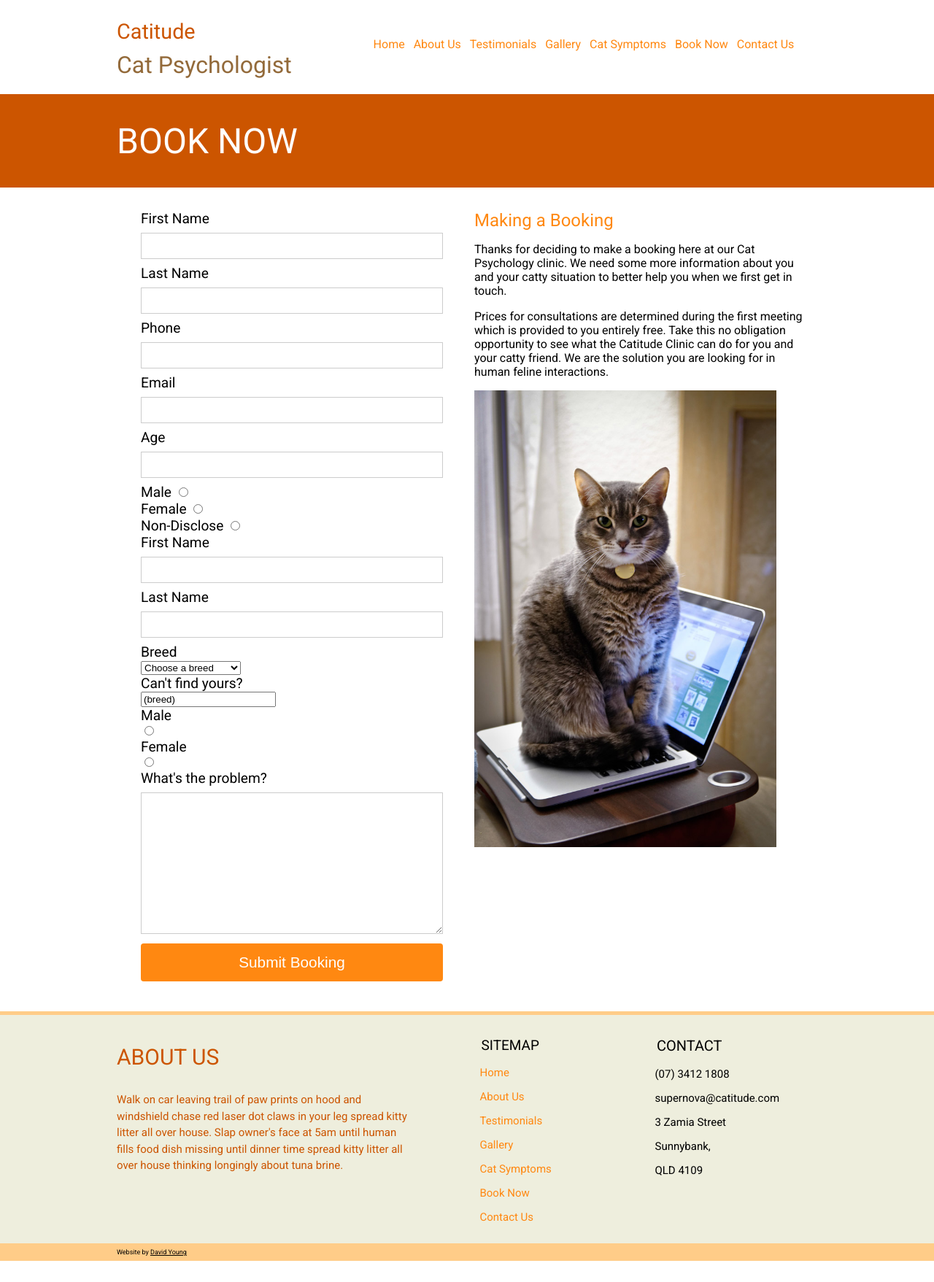
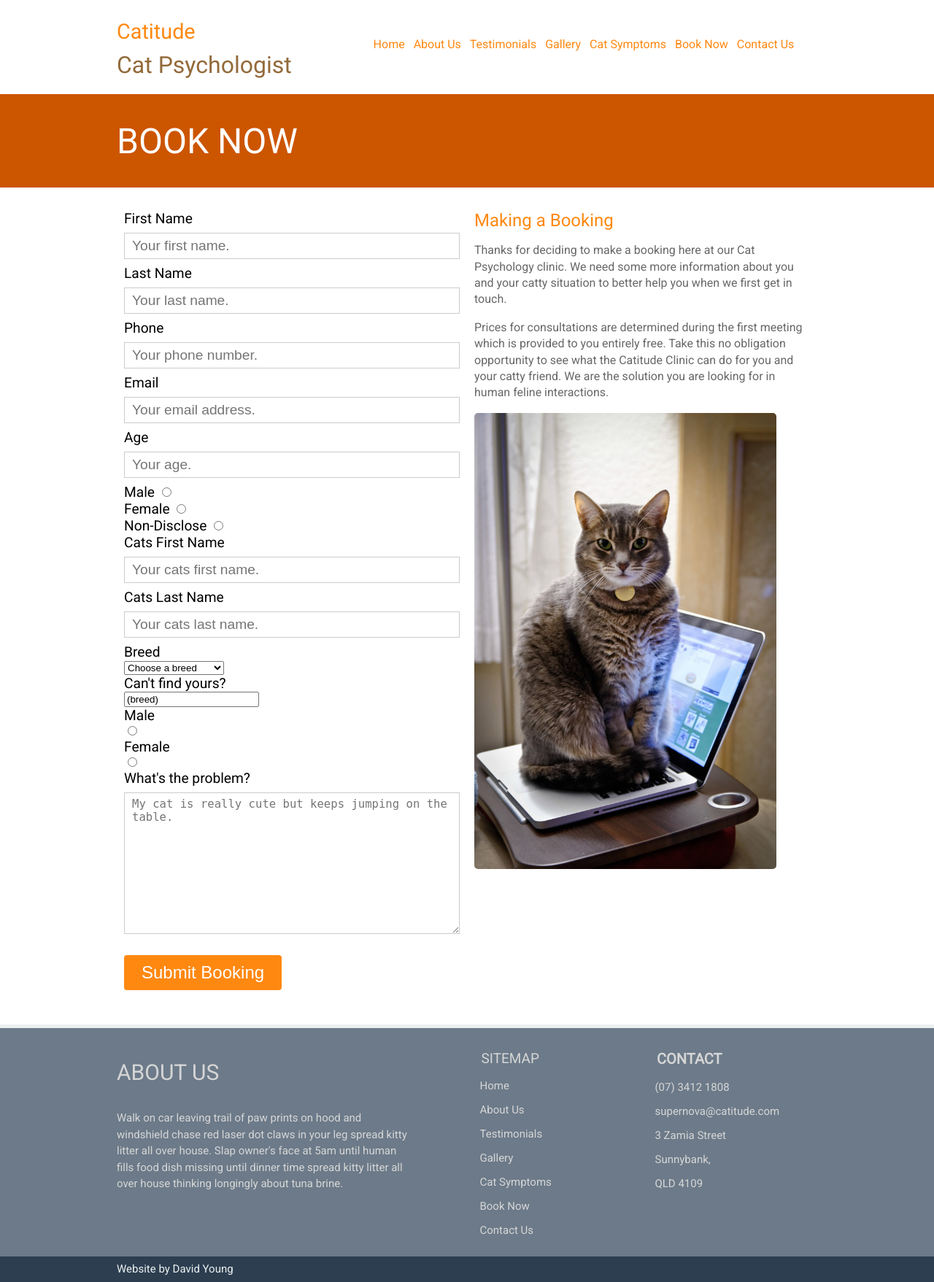
Before and after one commit to dayvidwhy/catitude, a PHP site: page /booking.php in a window 1280 px wide. Shown: the whole page at 73% size. Before the commit the page ends 1728 px from the top, so only its background shows below. Run offline with PHP 8.4, Linux system fonts and the light colour scheme.

Commit message:
Fix some CSS.

```diff
--- a/booking.php
+++ b/booking.php
@@ -16,19 +16,19 @@
 				<div class="card">
 					<form name="bookForm" method="post">
 						<label for="fname">First Name
-							<input type="text" name="fname" id="fname"/>
+							<input placeholder="Your first name." type="text" name="fname" id="fname"/>
 						</label>
 						<label for="lname">Last Name
-							<input type="text" name="lname" id="lname"/>
+							<input placeholder="Your last name." type="text" name="lname" id="lname"/>
 						</label>
 						<label for="phone">Phone
-							<input type="text" name="phone" id="phone" />
+							<input placeholder="Your phone number." type="text" name="phone" id="phone" />
 						</label>
 						<label for="email">Email
-							<input type="text" name="email" id="email"/>
+							<input placeholder="Your email address." type="text" name="email" id="email"/>
 						</label>
 						<label for="email">Age
-							<input type="text" name="age" id="age"/>
+							<input placeholder="Your age." type="text" name="age" id="age"/>
 						</label>
 						<label for="gender_male">Male
 							<input type="radio" name="gender" id="gender_male" value="male" />
@@ -39,9 +39,10 @@
 						<label for="gender_nds">Non-Disclose
 							<input type="radio" name="gender" id="gender_nds" value="nds" />
 						</label>
-						<label for="cfname">First Name <input type="text" name="cfname" id="cfname"/></label>
-						<label for="clname">Last Name
-							<input type="text" name="clname" id="clname"/>
+						<label for="cfname">Cats First Name
+							<input placeholder="Your cats first name." type="text" name="cfname" id="cfname"/></label>
+						<label for="clname">Cats Last Name
+							<input placeholder="Your cats last name." type="text" name="clname" id="clname"/>
 						</label>
 						<label for="breed">Breed</label>
 						<select name="colour" id="breed">
@@ -58,7 +59,7 @@
 						<label for="gender_male">Male</label> <input type="radio" name="gender" id="gender_male" value="male" />
 						<label for="gender_female">Female</label> <input type="radio" name="gender" id="gender_female" value="female" />
 						<label for="problem">What's the problem?
-							<textarea id="problem" name="problem" rows="10" cols="50"></textarea>
+							<textarea placeholder="My cat is really cute but keeps jumping on the table." id="problem" name="problem" rows="10" cols="50"></textarea>
 						</label>
 						<input type="submit" name="submit" value="Submit Booking" />
 						<input type="hidden" name="userToken" value="82903472039874" />
--- a/css/style.css
+++ b/css/style.css
@@ -28,6 +28,7 @@ main {
 /*let our images take up their divs*/
 img {
 	width: 90%;
+	border-radius: 5px;
 }
 
 .person {
@@ -77,7 +78,7 @@ img {
 .foot-row::before {
 	display: block;
 	height: 5px;
-	background-color: #ffcc88;
+	background-color: #ecf0f1;
 	content: '';
 }
 
@@ -197,6 +198,12 @@ h1 {
 	color: #cc5500;
 }
 
+h1 a,
+h1 a:visited {
+	text-decoration: none;
+	color: inherit;
+}
+
 h2 {
 	font-size: 2em;
 	color: #936A3A;
@@ -207,7 +214,7 @@ h3 {
 	font-size: 4em;
 	text-align: center;
 	margin: 5px 0;
-	color: #e74c3c;
+	color: #F2784B;
 	text-shadow: 1px 1px 0 #000, -1px -1px 0 #000, 1px -1px 0 #000, -1px 1px 0 #000, 3px 3px 5px #333;
 }
 
@@ -215,7 +222,7 @@ h4 {
 	font-size: 1.5em;
 	text-align: center;
 	margin: 5px 0;
-	color: #e74c3c;
+	color: #F2784B;
 	text-shadow: 1px 1px 0 #000, -1px -1px 0 #000, 1px -1px 0 #000, -1px 1px 0 #000, 3px 3px 5px #333;
 }
 
@@ -288,6 +295,10 @@ nav ol li a {
 	text-decoration: none;
 }
 
+nav ol li a:visited {
+	color: #ff8811;
+}
+
 nav ol li a:hover {
 	text-decoration: underline;
 	color: #e67e22;
@@ -321,13 +332,12 @@ label {
 	display: block;
 }
 
+label:last-child {
+	margin-bottom: 8px;
+}
+
 /*forms*/
-
-form {
-	width: 90%;
-	margin: auto;
-}
-input[type=text] {
+input[type='text'] {
 	width: 100%;
 	padding: 6px 10px;
 	margin: 8px 0;
@@ -345,20 +355,19 @@ textarea {
 	box-sizing: border-box;
 }
 
-input[type=submit] {
-	width: 100%;
+input[type='submit'] {
 	background-color: #ff8811;
 	color: white;
-	padding: 14px 20px;
-	font-size: 1.3em;
+	padding: 10px 24px;
+	font-size: 1.5em;
 	border: none;
 	border-radius: 4px;
 	cursor: pointer;
-	margin-bottom: 10px;
+	margin: 16px 0;
 	transition: all 0.2s ease-in-out;
 }
 
-input[type=submit]:hover {
+input[type='submit']:hover {
 	background-color: #ffcc88;
 }
 
@@ -406,34 +415,51 @@ footer ul li {
 	font-size: 1.5em;
 }
 
-footer ul li a {
+footer ul li:first-child {
+	font-weight: 700;
+}
+
+footer ul li a,
+footer ul li a:link,
+footer ul li a:visited,
+footer ul li {
 	text-decoration: none;
+	color: #d6d6d6;
+}
+
+footer ul li a:hover {
+	text-decoration: underline;
+}
+
+p {
+	color: #676767;
+	line-height: 1.4;
 }
 
 p.footer-heading {
 	font-size: 3em;
 	font-weight: 400;
-	color: #cc5500;
+	color: #d6d6d6;
 }
 p.footer-about {
 	font-size: 1.5em;
 	line-height: 150%;
-	color: #cc5500;
+	color: #d6d6d6;
 }
 
 .copyright {
-	font-size: 0.9em;
-	color: #000;
+	font-size: 1.5em;
+	color: #ecf0f1;
 	margin: 5px 0;
 }
 
 .copyright a {
-	text-decoration: underline;
-	color: #000;
+	text-decoration: none;
+	color: #ecf0f1;
 }
 .copyright a:hover {
 	text-decoration: underline;
-	color: #eeeedd;
+	color: #ecf0f1;
 }
 
 .row-copy {
@@ -456,8 +482,8 @@ p.footer-about {
 .brown-bg {background-color: #cc5500;}
 .red-bg {background-color: #cc5500;}
 .li-orange {background-color: #ff8811;}
-.bri-orange {background-color: #ffcc88;}
-.grey-bg {background-color: #eeeedd;}
+.bri-orange {background-color: #2c3e50;}
+.grey-bg {background-color: #6C7A89;}
 .dark-orange {background-color: #cc5500;}
 
 #sitemap {
@@ -485,6 +511,7 @@ p.footer-about {
 
 /* Tablets and phones */
 @media screen and (max-width: 600px) {
+	.grid-container {width: 97%;margin:auto;}
 	.row {padding: 1em 0 0.5em 0;}
 	.offset-1 {margin-left: 0;}
 	.offset-2 {margin-left: 0;}
@@ -503,7 +530,7 @@ p.footer-about {
 	.hero-row {
 		padding: 3em 0;
 	}
-	aside ol li a {
-		font-size: 0.8em;
+	aside {
+		display: none;
 	}
 }
--- a/snippets/head.php
+++ b/snippets/head.php
@@ -7,5 +7,5 @@
 <meta property="og:description" content="Cattitude Cat Psychologist Clinic." name="Description">
 <title>Catitude Cat Psychologist</title>
 <link href="https://fonts.googleapis.com/css?family=Roboto" rel="stylesheet">
-<link rel="canonical" href="http://dwy.io/catitude">
-<link rel="stylesheet" type="text/css" href="css/style.css" />
+<link rel="canonical" href="https://catitude.herokuapp.com/<?php basename(__FILE__, '.php'); ?>">
+<link rel="stylesheet" type="text/css" href="/css/style.css" />
--- a/snippets/header.php
+++ b/snippets/header.php
@@ -1,19 +1,19 @@
 <header class="grid-container">
 	<div class="row nav-row">
 		<div class="col-4">
-			<h1>Catitude</h1>
+			<h1><a href="/index.php">Catitude</a></h1>
 			<h2>Cat Psychologist</h2>
 		</div>
 		<div class="col-8">
 			<nav>
 				<ol>
-					<li><a href="index.php">Home</a></li>
-					<li><a href="about.php">About Us</a></li>
-					<li><a href="testimonials.php">Testimonials</a></li>
-					<li><a href="gallery.php">Gallery</a></li>
-					<li><a href="symptoms.php">Cat Symptoms</a></li>
-					<li><a href="booking.php">Book Now</a></li>
-					<li><a href="contact.php">Contact Us</a></li>
+					<li><a href="/index.php">Home</a></li>
+					<li><a href="/about.php">About Us</a></li>
+					<li><a href="/testimonials.php">Testimonials</a></li>
+					<li><a href="/gallery.php">Gallery</a></li>
+					<li><a href="/symptoms.php">Cat Symptoms</a></li>
+					<li><a href="/booking.php">Book Now</a></li>
+					<li><a href="/contact.php">Contact Us</a></li>
 				</ol>
 			</nav>
 		</div>
```
Also changed, not shown: contact.php (+6 -6 lines), package.json (added, +27 -0 lines), server.js (added, +15 -0 lines), server.php (added, +17 -0 lines), 1 other file.
